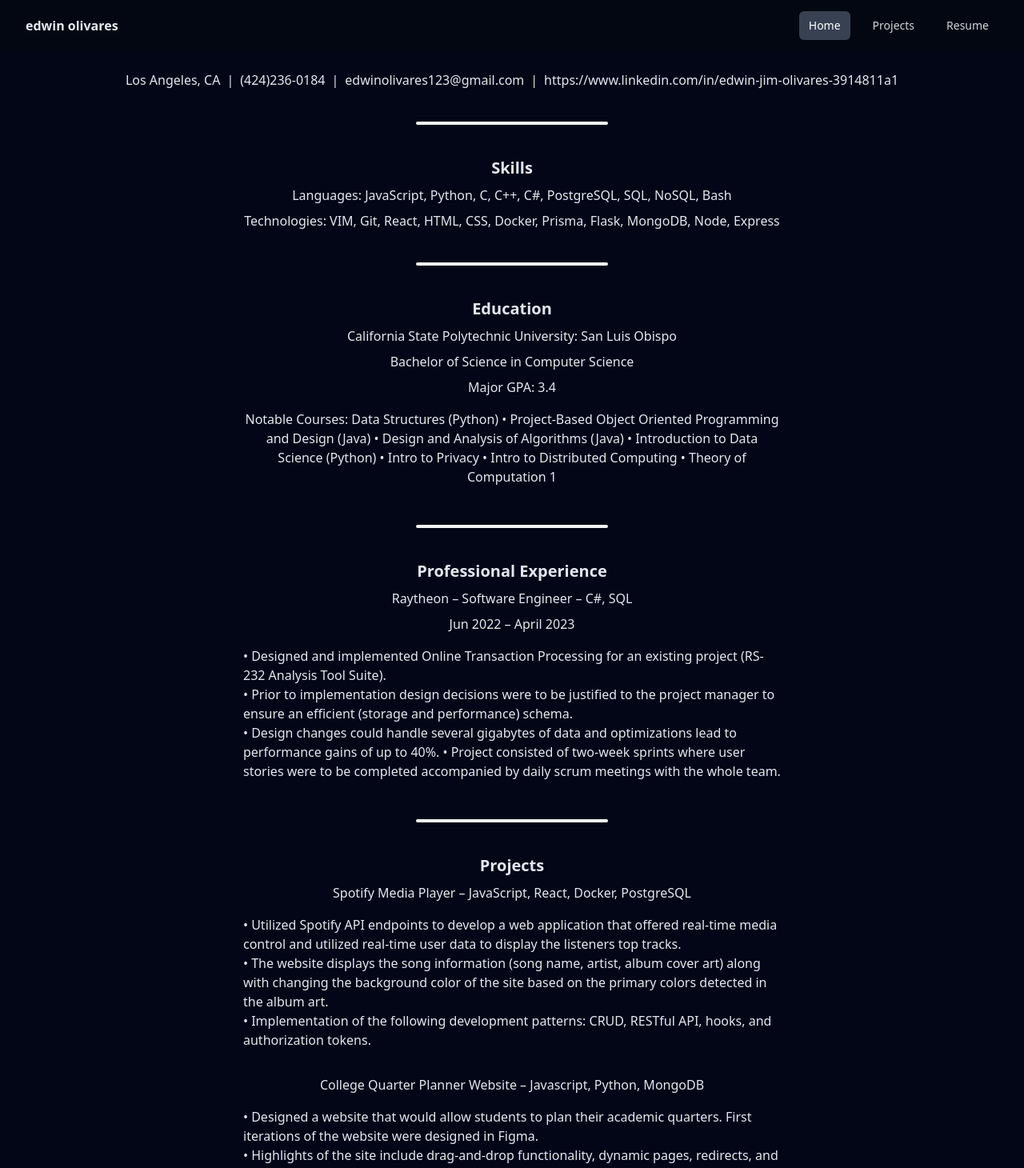
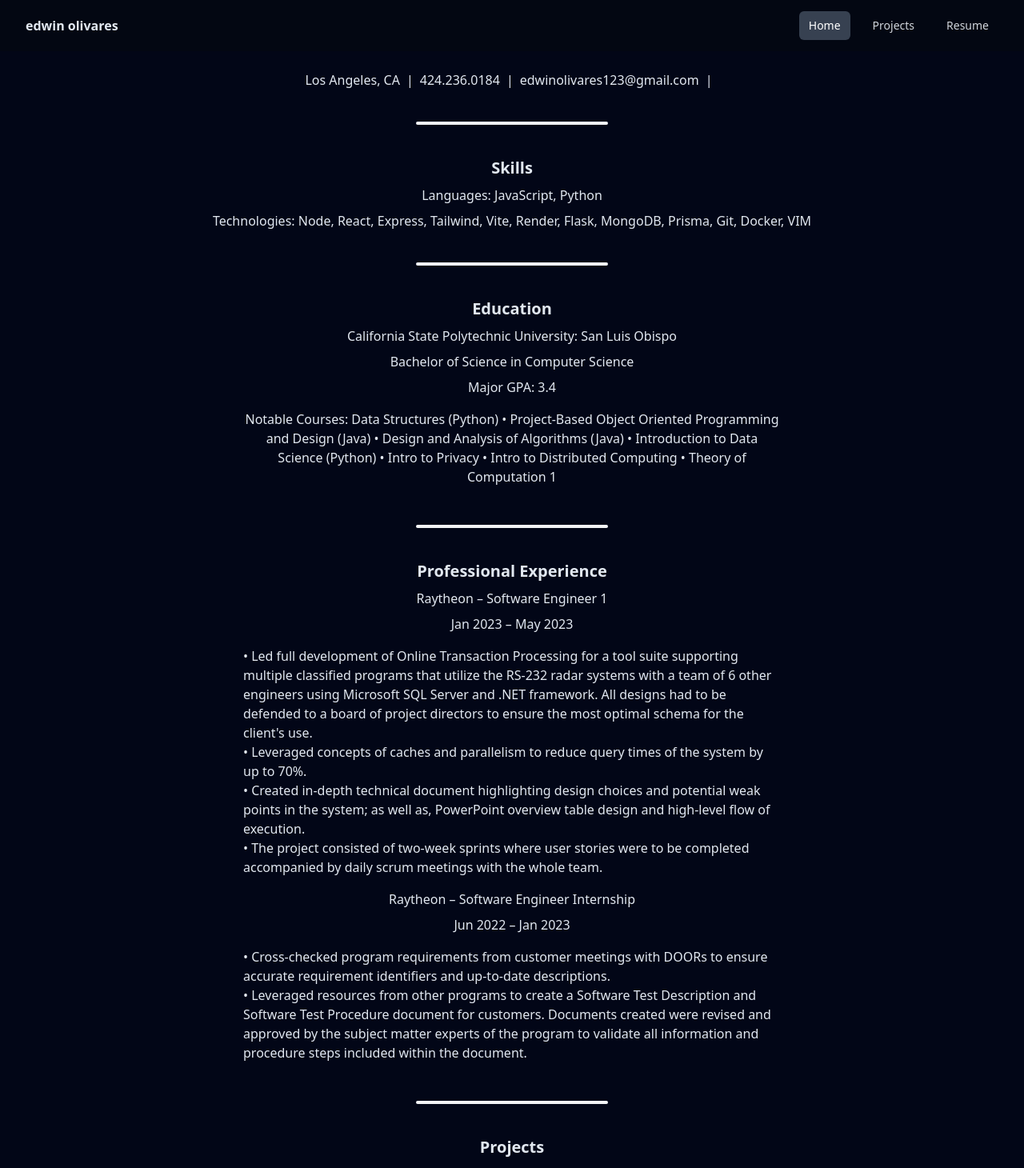
Before and after one commit to edolivar/personalWebsite, a React (Vite) app: page /Resume in a window 1280 px wide. Shown: the top 1460 px of the page at 80% size. Built offline with nearby package versions, Linux system fonts and the light colour scheme.

Commit message:
Updated resume

```diff
--- a/src/Components/Resume.jsx
+++ b/src/Components/Resume.jsx
@@ -1,5 +1,5 @@
-import '../App.css'
-import { withRouter } from 'react-router-dom'
+import '../App.css';
+import { withRouter } from 'react-router-dom';
 
 function Resume() {
   return (
@@ -7,28 +7,22 @@ function Resume() {
       <div className="flex-wrap md:flex pt-6 justify-center">
         <div className="mx-2 text-center font-extralight ">Los Angeles, CA</div>
         <span className="invisible md:visible">|</span>
-        <div className="mx-2 text-center font-extralight ">(424)236-0184</div>
+        <div className="mx-2 text-center font-extralight ">424.236.0184</div>
         <span className="invisible md:visible">|</span>
         <div className="mx-2 text-center font-extralight ">edwinolivares123@gmail.com</div>
         <span className="invisible md:visible">|</span>
 
         <div className="mx-2 text-center font-extralight ">
-          <a
-            href=" https://www.linkedin.com/in/edwin-jim-olivares-3914811a1"
-            className="hover:underline"
-          >
-            https://www.linkedin.com/in/edwin-jim-olivares-3914811a1
-          </a>
+          <a href=" https://www.linkedin.com/in/ejo-3914811a1" className="hover:underline"></a>
         </div>
       </div>
       <div className="flex-col text-center">
         <hr className="w-60 h-1 mx-auto bg-gray-100 border-0 rounded my-5 md:my-10  dark:bg-gray-600" />
         <div className="font-bold text-xl my-2">Skills</div>
+        <div className="font-extralight my-2">Languages: JavaScript, Python</div>
         <div className="font-extralight my-2">
-          Languages: JavaScript, Python, C, C++, C#, PostgreSQL, SQL, NoSQL, Bash
-        </div>
-        <div className="font-extralight my-2">
-          Technologies: VIM, Git, React, HTML, CSS, Docker, Prisma, Flask, MongoDB, Node, Express
+          Technologies: Node, React, Express, Tailwind, Vite, Render, Flask, MongoDB, Prisma, Git,
+          Docker, VIM
         </div>
         <hr className="w-60 h-1 mx-auto bg-gray-100 border-0 rounded my-5 md:my-10 dark:bg-gray-600" />
         <div className="font-bold text-xl my-2">Education</div>
@@ -47,22 +41,45 @@ function Resume() {
         </div>
         <hr className="w-60 h-1 mx-auto bg-gray-100 border-0 rounded my-5 md:my-10  dark:bg-gray-600" />
         <div className="font-bold text-xl my-2">Professional Experience</div>
-        <div className="font-light my-2 mx-6">Raytheon – Software Engineer – C#, SQL</div>
-        <div className="font-extralight my-2">Jun 2022 – April 2023</div>
+        <div className="font-light my-2 mx-6">Raytheon – Software Engineer 1 </div>
+        <div className="font-extralight my-2">Jan 2023 – May 2023</div>
         <div className="font-extralight flex justify-center">
           <div className="md:max-w-2xl max-w-sm  my-2 text-left mx-6">
             <p>
-              • Designed and implemented Online Transaction Processing for an existing project
-              (RS-232 Analysis Tool Suite).
+              • Led full development of Online Transaction Processing for a tool suite supporting
+              multiple classified programs that utilize the RS-232 radar systems with a team of 6
+              other engineers using Microsoft SQL Server and .NET framework. All designs had to be
+              defended to a board of project directors to ensure the most optimal schema for the
+              client&apos;s use.
             </p>
             <p>
-              • Prior to implementation design decisions were to be justified to the project manager
-              to ensure an efficient (storage and performance) schema.
+              • Leveraged concepts of caches and parallelism to reduce query times of the system by
+              up to 70%.
             </p>
             <p>
-              • Design changes could handle several gigabytes of data and optimizations lead to
-              performance gains of up to 40%. • Project consisted of two-week sprints where user
-              stories were to be completed accompanied by daily scrum meetings with the whole team.
+              • Created in-depth technical document highlighting design choices and potential weak
+              points in the system; as well as, PowerPoint overview table design and high-level flow
+              of execution.
+            </p>
+            <p>
+              • The project consisted of two-week sprints where user stories were to be completed
+              accompanied by daily scrum meetings with the whole team.
+            </p>
+          </div>
+        </div>
+        <div className="font-light my-2 mx-6">Raytheon – Software Engineer Internship </div>
+        <div className="font-extralight my-2">Jun 2022 – Jan 2023</div>
+        <div className="font-extralight flex justify-center">
+          <div className="md:max-w-2xl max-w-sm  my-2 text-left mx-6">
+            <p>
+              • Cross-checked program requirements from customer meetings with DOORs to ensure
+              accurate requirement identifiers and up-to-date descriptions.
+            </p>
+            <p>
+              • Leveraged resources from other programs to create a Software Test Description and
+              Software Test Procedure document for customers. Documents created were revised and
+              approved by the subject matter experts of the program to validate all information and
+              procedure steps included within the document.
             </p>
           </div>
         </div>
@@ -75,12 +92,11 @@ function Resume() {
           <div className="md:max-w-2xl max-w-sm  my-2 text-left mx-6">
             <p>
               • Utilized Spotify API endpoints to develop a web application that offered real-time
-              media control and utilized real-time user data to display the listeners top tracks.
+              media control and utilized real-time user data to display the listener’s top tracks.
             </p>
             <p>
-              • The website displays the song information (song name, artist, album cover art) along
-              with changing the background color of the site based on the primary colors detected in
-              the album art.
+              • The website displays the song information and changes the background based on the
+              primary colors detected in the album art.
             </p>
             <p>
               • Implementation of the following development patterns: CRUD, RESTful API, hooks, and
@@ -89,18 +105,17 @@ function Resume() {
           </div>
         </div>
         <div className="font-light mt-6 mb-2 mx-6">
-          College Quarter Planner Website – Javascript, Python, MongoDB
+          College Quarter Planner Website – JavaScript, React, Node/Express
         </div>
         <div className="font-extralight flex justify-center">
           <div className="md:max-w-2xl max-w-sm  my-2 text-left mx-6">
             <p>
-              • Designed a website that would allow students to plan their academic quarters. First
-              iterations of the website were designed in Figma.
+              • Leveraged geolocation of clients to give them real-time data about the weather in
+              the area.
             </p>
             <p>
-              • Highlights of the site include drag-and-drop functionality, dynamic pages,
-              redirects, and the implementation of cookies. In addition to a database used to store
-              user data securely.
+              • Website supported a five-digit zip code with zip code validation and intuitive error
+              messaging.
             </p>
           </div>
         </div>
@@ -128,6 +143,6 @@ function Resume() {
         <hr className="w-60 h-1 mx-auto bg-gray-100 border-0 rounded my-5 md:my-10 dark:bg-gray-600" />
       </div>
     </>
-  )
+  );
 }
-export default withRouter(Resume)
+export default withRouter(Resume);
```
